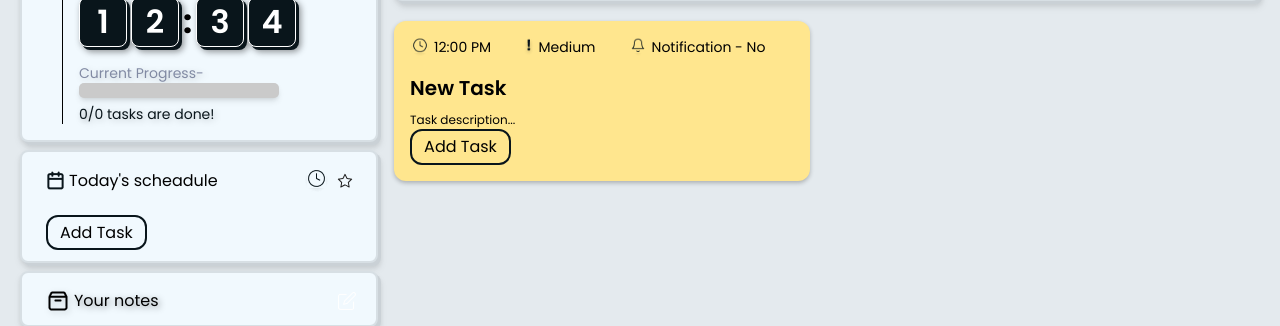
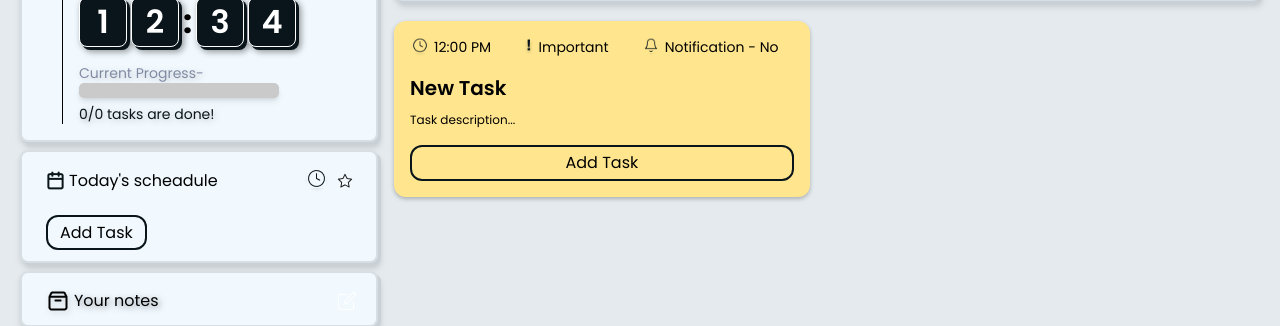
Before and after one commit to v1cttorr/django-todo, a Django app: template templates/room.html in a window 1280 px wide, after a click on "Add Task". Shown: the part 175-501 px from the top of the page. Run offline with Django 5.2, Linux system fonts and the light colour scheme; the template is opened without the code that fills it: most values are stand-ins (such as "Sample title", 1, 10 or a date in 2020); some libraries are stand-ins or nearby versions.

Commit message:
subtasks progressbar

```diff
--- a/base/views.py
+++ b/base/views.py
@@ -100,6 +100,7 @@ def getTasks(request, pk):
     if sort == 'null':
         sort = 'date'
 
+
     custom_order = Case(
         When(importance='trivial', then=Value(4)),
         When(importance='important', then=Value(3)),
--- a/static/js/getTasks.js
+++ b/static/js/getTasks.js
@@ -119,6 +119,7 @@ getNotes()
 
 // ***************** GET TASKS *****************
 function getTasks(sort){
+    sort_by = sort
     $.ajax({
         url: 'get-tasks/?sort=' + sort,
         type: 'GET',
@@ -175,11 +176,11 @@ function getTasks(sort){
                         <div name="task-progress">
                             <div name="currentProgress">
                                 <p class="font-normal text-sm mt-2 drop-shadow-[0px_2px_4px_rgba(0,0,0,0.25)]">
-                                    Current Progress - <span id="percentOfCompletedTasks">25%</span>
+                                    Current Progress - <span id="percentOfCompletedTasks${task.id}">25%</span>
                                 </p>
                             </div>
                             <div name="progressBar" class="relative w-[300px] h-[15px] rounded-[5px] bg-[#CACACA] drop-shadow-[0px_2px_4px_rgba(0,0,0,0.25)]">
-                                <div id="progress" class="bg-black w-[50px] h-[15px] rounded-[5px]"></div>
+                                <div id="progress${task.id}" class="bg-black w-[50px] h-[15px] rounded-[5px]"></div>
                             </div>
                             <div name="completedTasks" class="mt-1.5">
                                 <p class="font-normal text-sm text-[#09151B] drop-shadow-[0px_2px_4px_rgba(0,0,0,0.25)]">
@@ -283,6 +284,22 @@ function getTasks(sort){
                         <button onclick="addSubtask(${task.id}, '${sort.toString()}')">Add Subtask</button>
                     </div>
                 `
+
+                let progressBar = document.getElementById("progress" + task.id)
+                let progressWidth = (300 * subtask_complete / subtask_all) + "px";
+                progressBar.style.width = progressWidth;
+                let percentOfCompletedTasks = document.getElementById("percentOfCompletedTasks"+task.id);
+
+                if(subtask_all == 0){
+                    progressBar.style.width = "0px";
+                    //CHECKBOX FOR TASKS WITHOUT SUBTASKS
+                }
+                if(percentOfCompletedTasks){
+                    if(!isNaN(subtask_complete / subtask_all))
+                        percentOfCompletedTasks.innerHTML = Math.round((subtask_complete / subtask_all) * 100) + "%";
+                    else
+                        percentOfCompletedTasks.innerHTML = "0%";
+                }
             })
         }
     });
@@ -431,7 +448,7 @@ function editNotification(element) {
 }
 
 function addTask() {
-    var taskElement = document.getElementById('addTaskElement');
+    var taskElement = document.getElementById('addTask');
     taskElement.style.display = 'block';
 }
 
--- a/templates/room.html
+++ b/templates/room.html
@@ -404,6 +404,11 @@
                         <div name="sort" class="flex flex-row items-center gap-5 mr-5">
                             <p>Sort by:</p>
                             <!-- TODO make it bold -->
+
+                            <script>
+                                var sort_by = 'date'
+                            </script>
+
                             <button onclick="getTasks('date')">Time</button>
                             <button onclick="getTasks('importance')">Importance</button>
                         </div>
@@ -422,16 +427,16 @@
                 <div name="MainTasksContainer" id="MainTasksContainer" class="flex flex-row gap-5 w-full mt-3"> <!--Div na taski-->
                     <div name="leftColumn" id="leftColumn" class="flex flex-col gap-4 w-[48%]">
 
-                        <form method="POST" id="addTask">
+                        <form method="POST" id="addTask" style="display: none;">
                             {% csrf_token %}
-                            <div id="addTaskElement" style="display: none;" class="flex flex-col gap-4 bg-[#FFE68E] rounded-xl shadow-[0px_2px_4px_rgba(0,0,0,0.25)] cursor-pointer select-none p-4">
+                            <div id="addTaskElement" class="flex flex-col gap-4 bg-[#FFE68E] rounded-xl shadow-[0px_2px_4px_rgba(0,0,0,0.25)] cursor-pointer select-none p-4">
                                 <div name="Task-content" class="flex flex-col">
                                     <div name="tags" class="flex flex-row gap-8 text-sm">
                                         <p name="time" class="flex flex-row items-center gap-1" onclick="editTime(this)">
                                             <img src="{% static 'img/clock.png' %}" class="h-[20px]"> <span>12:00 PM</span>
                                         </p>
                                         <p id="importanceSelect" name="importance" class="flex flex-row items-center gap-1" onclick="editImportance(this)">
-                                            <img src="{% static 'img/!.png' %}" class="h-[20px]"> <span>Medium</span>
+                                            <img src="{% static 'img/!.png' %}" class="h-[20px]"> <span>Important</span>
                                         </p>
                                         <p name="notification" class="flex flex-row items-center gap-1" onclick="editNotification(this)">
                                             <img src="{% static 'img/bell.png' %}" class="h-[20px]"> <span>Notification - No</span>
@@ -458,6 +463,16 @@
                                 var date = '2022-10-10 12:00:00';
                                 var importance = document.getElementById('importanceSelect').children[1].innerHTML;
 
+                                if(importance == 'Trivial'){
+                                    importance = 'trivial'
+                                } else if(importance == 'Important'){
+                                    importance = 'important'
+                                } else if(importance == 'High'){
+                                    importance = 'high_priority'
+                                } else if(importance == 'Very Important'){
+                                    importance = 'very_important'
+                                }
+
                                 $.ajax({
                                     url: 'add-task/',
                                     type: 'POST',
@@ -471,9 +486,11 @@
                                         'X-CSRFToken': '{{csrf_token}}'
                                     },
                                     success: function(response) {
-                                    getTasks('date')
+                                        getTasks(sort_by)
                                     }
                                 });
+
+                                $('#addTask').css('display', 'none')
                             });
                         </script>
 
```
Lines whose indentation alone changed are shown as unchanged.
